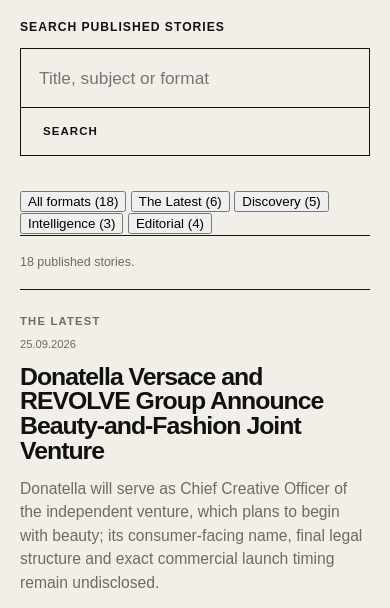
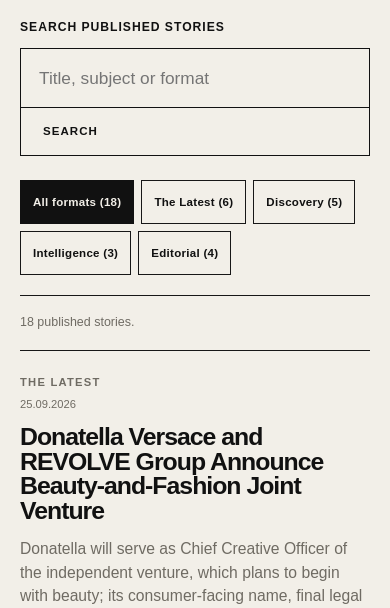
Before and after one commit to SpurnMedia/spurn-website, a plain HTML site: page search/index.html in a window 390 px wide. Shown: the part 236-844 px from the top of the page. Drawn offline with Linux system fonts and the light colour scheme; a web font is replaced by a local one.

Commit message:
style: responsive SPURN format filter controls

```diff
--- a/search/search.css
+++ b/search/search.css
@@ -174,3 +174,44 @@
     gap: 7px;
   }
 }
+
+/* Public-story format browser */
+.search-form { padding-bottom: 24px; }
+.search-filters {
+  display: flex;
+  flex-wrap: wrap;
+  align-items: center;
+  gap: 9px;
+  margin: 0 0 20px;
+}
+.search-format-filter {
+  min-height: 40px;
+  padding: 10px 14px;
+  border: 1px solid var(--line);
+  border-radius: 0;
+  background: transparent;
+  color: var(--ink);
+  cursor: pointer;
+  font: inherit;
+  font-size: 0.72rem;
+  font-weight: 700;
+  letter-spacing: 0.025em;
+  transition: background 150ms ease, color 150ms ease;
+}
+.search-format-filter[aria-pressed="true"] {
+  color: var(--paper);
+  background: var(--ink);
+  border-color: var(--ink);
+}
+.search-format-filter:hover:not([aria-pressed="true"]) {
+  border-color: var(--ink);
+}
+.search-format-filter:focus-visible {
+  outline: 2px solid currentColor;
+  outline-offset: 3px;
+}
+.search-format-filter:disabled { opacity: 0.55; cursor: not-allowed; }
+@media (max-width: 600px) {
+  .search-filters { gap: 7px; }
+  .search-format-filter { min-height: 44px; padding: 12px; }
+}
```
